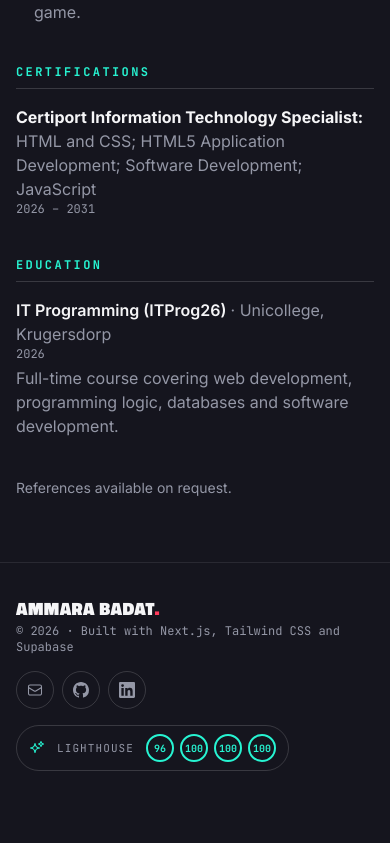
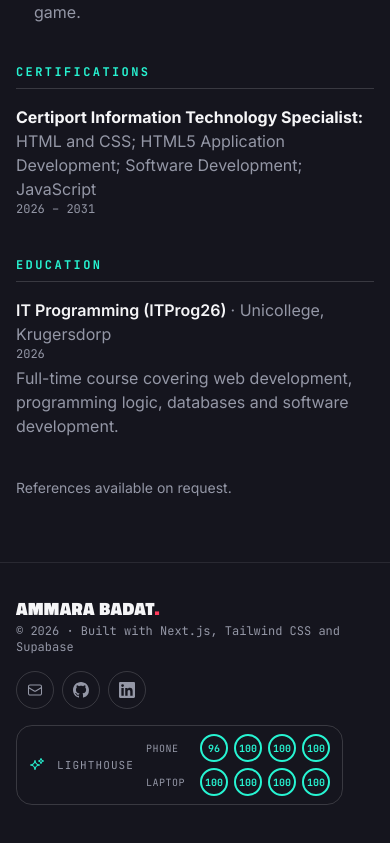
Before and after one commit to ammara-tech/Ammara-Badat-portfolio-Next, a Next.js app: page /cv in a window 390 px wide. Shown: the part 2310-3153 px from the top of the page. Built offline with nearby package versions, Linux system fonts and the light colour scheme.

Commit message:
feat: Lighthouse badge shows phone and laptop scores

```diff
--- a/app/layout.tsx
+++ b/app/layout.tsx
@@ -9,6 +9,7 @@ import LazyExtras from "@/components/LazyExtras";
 import ScrollReveal from "@/components/ScrollReveal";
 import MobileNav from "@/components/MobileNav";
 import BackToTop from "@/components/BackToTop";
+import LighthouseBadge from "@/components/LighthouseBadge";
 import { about } from "@/content/about";
 import { certificationGroups } from "@/content/certifications";
 import { themeScript } from "@/lib/theme";
@@ -113,7 +114,6 @@ const jsonLd = {
 
 export default function RootLayout({ children }: { children: React.ReactNode }) {
   const { email, github, linkedin } = about.contact;
-  const lh = about.lighthouse;
 
   return (
     // suppressHydrationWarning: the theme script below may add data-theme="light" before React loads
@@ -155,28 +155,8 @@ export default function RootLayout({ children }: { children: React.ReactNode })
               </p>
             </div>
 
-            {/* My latest Lighthouse scores, linked to the screenshot that proves them */}
-            <a
-              href={about.lighthouse.proof}
-              target="_blank"
-              rel="noopener noreferrer"
-              aria-label={`Google Lighthouse scores: Performance ${lh.performance}, Accessibility ${lh.accessibility}, Best practices ${lh.bestPractices}, SEO ${lh.seo}. Opens the proof on GitHub.`}
-              className="group order-last flex items-center gap-3 rounded-full border border-line-strong px-3 py-2 transition hover:border-teal sm:order-none sm:w-auto"
-            >
-              <Icon name="sparkles" className="h-4 w-4 shrink-0 text-teal" />
-              <span className="font-mono text-[11px] uppercase tracking-widest text-mist group-hover:text-snow">Lighthouse</span>
-              <span className="flex gap-1.5" aria-hidden="true">
-                {[lh.performance, lh.accessibility, lh.bestPractices, lh.seo].map((score, i) => (
-                  <span
-                    key={i}
-                    title={["Performance", "Accessibility", "Best practices", "SEO"][i]}
-                    className="flex h-7 w-7 items-center justify-center rounded-full border-2 border-teal font-mono text-[10px] font-bold text-teal"
-                  >
-                    {score}
-                  </span>
-                ))}
-              </span>
-            </a>
+            {/* My latest Lighthouse scores on a phone and on a laptop (components/LighthouseBadge.tsx) */}
+            <LighthouseBadge />
             <div className="flex items-center gap-2">
               <a
                 href={`mailto:${email}`}
--- /dev/null
+++ b/components/LighthouseBadge.tsx
@@ -0,0 +1,55 @@
+import Icon from "@/components/Icon";
+import { about } from "@/content/about";
+
+/*
+  The Lighthouse badge in the footer: my latest scores for the Home page, one row for a
+  phone and one for a laptop, linked to the screenshots in the README that prove them.
+  The numbers live in content/about.ts. Phone Performance moves a little between runs,
+  so its hover text gives the range I usually see.
+*/
+
+type Scores = { performance: number; accessibility: number; bestPractices: number; seo: number };
+
+const names = ["Performance", "Accessibility", "Best practices", "SEO"];
+
+/** "Performance 96, Accessibility 100, Best practices 100, SEO 100", for screen readers */
+export function scoreWords(s: Scores) {
+  return [s.performance, s.accessibility, s.bestPractices, s.seo].map((n, i) => `${names[i]} ${n}`).join(", ");
+}
+
+export default function LighthouseBadge() {
+  const lh = about.lighthouse;
+  const rows: [string, Scores][] = [
+    ["Phone", lh.phone],
+    ["Laptop", lh.laptop],
+  ];
+
+  return (
+    <a
+      href={lh.proof}
+      target="_blank"
+      rel="noopener noreferrer"
+      aria-label={`Google Lighthouse scores. On a phone: ${scoreWords(lh.phone)}. On a laptop: ${scoreWords(lh.laptop)}. Opens the proof on GitHub.`}
+      className="group order-last flex items-center gap-3 rounded-2xl border border-line-strong px-3 py-2 transition hover:border-teal sm:order-none sm:w-auto"
+    >
+      <Icon name="sparkles" className="h-4 w-4 shrink-0 text-teal" />
+      <span className="font-mono text-[11px] uppercase tracking-widest text-mist group-hover:text-snow">Lighthouse</span>
+      <span className="flex flex-col gap-1.5" aria-hidden="true">
+        {rows.map(([device, s]) => (
+          <span key={device} className="flex items-center gap-1.5">
+            <span className="w-12 font-mono text-[10px] uppercase tracking-wider text-mist">{device}</span>
+            {[s.performance, s.accessibility, s.bestPractices, s.seo].map((score, i) => (
+              <span
+                key={names[i]}
+                title={`${device}: ${names[i]}${device === "Phone" && i === 0 ? ` (${lh.phonePerformanceRange} from run to run)` : ""}`}
+                className="flex h-7 w-7 items-center justify-center rounded-full border-2 border-teal font-mono text-[10px] font-bold text-teal"
+              >
+                {score}
+              </span>
+            ))}
+          </span>
+        ))}
+      </span>
+    </a>
+  );
+}
--- a/content/about.ts
+++ b/content/about.ts
@@ -65,13 +65,14 @@ export const about = {
     vcard: "/ammara-badat.vcf",
   },
 
-  // My latest Lighthouse scores (mobile, Home page), shown in the footer.
-  // Update these when I run Lighthouse again. The proof is in Docs/lighthouse-home.png.
+  // My latest Lighthouse scores for the Home page, on a phone and on a laptop, shown in the footer.
+  // Update these when I run Lighthouse again. The proof is in Docs/lighthouse-home.png (phone)
+  // and Docs/lighthouse-home-desktop.png (laptop), both shown in the README.
   lighthouse: {
-    performance: 96,
-    accessibility: 100,
-    bestPractices: 100,
-    seo: 100,
-    proof: "https://github.com/ammara-tech/Ammara-Badat-portfolio-Next/blob/main/Docs/lighthouse-home.png",
+    phone: { performance: 96, accessibility: 100, bestPractices: 100, seo: 100 },
+    laptop: { performance: 100, accessibility: 100, bestPractices: 100, seo: 100 },
+    // Phone Performance moves a little between runs, because Lighthouse pretends to be a slower phone
+    phonePerformanceRange: "91–99",
+    proof: "https://github.com/ammara-tech/Ammara-Badat-portfolio-Next#lighthouse-scores-phone-and-laptop",
   },
 };
```
Also changed, not shown: 2 other files (tests, documents, lock files or other folders).
